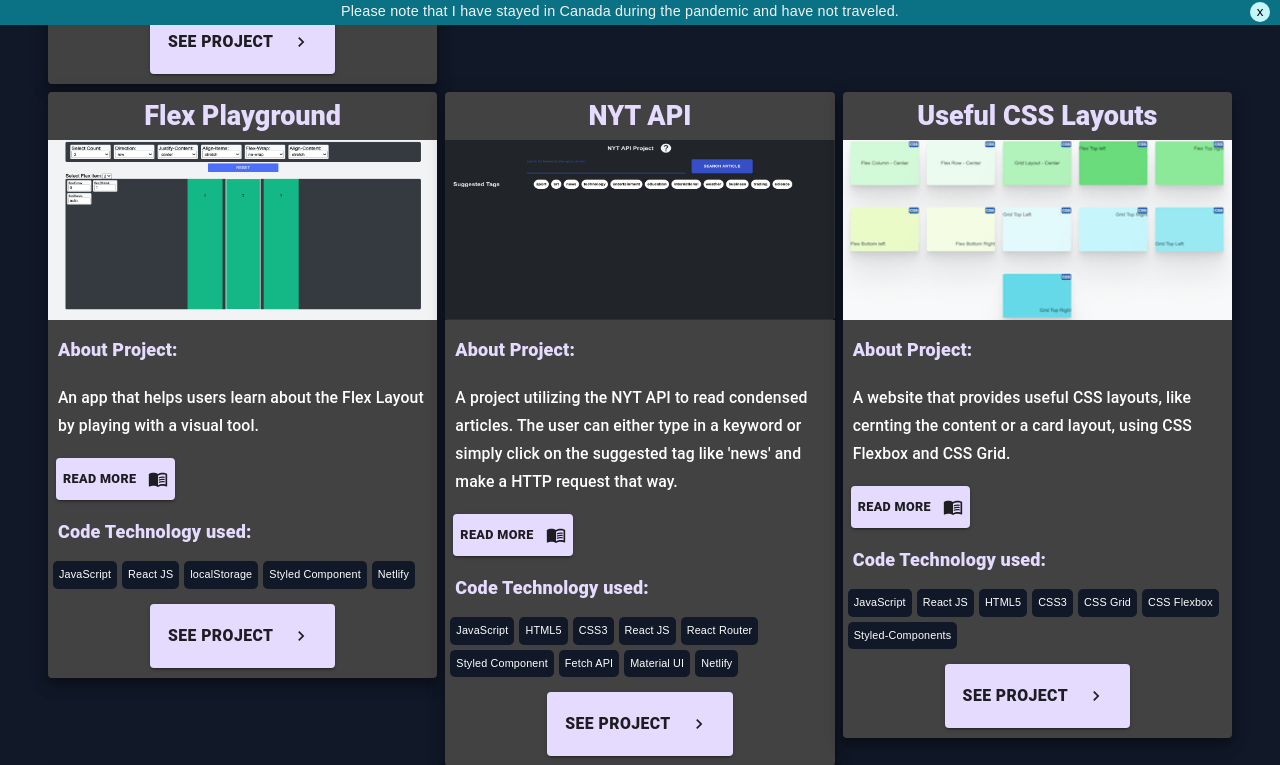
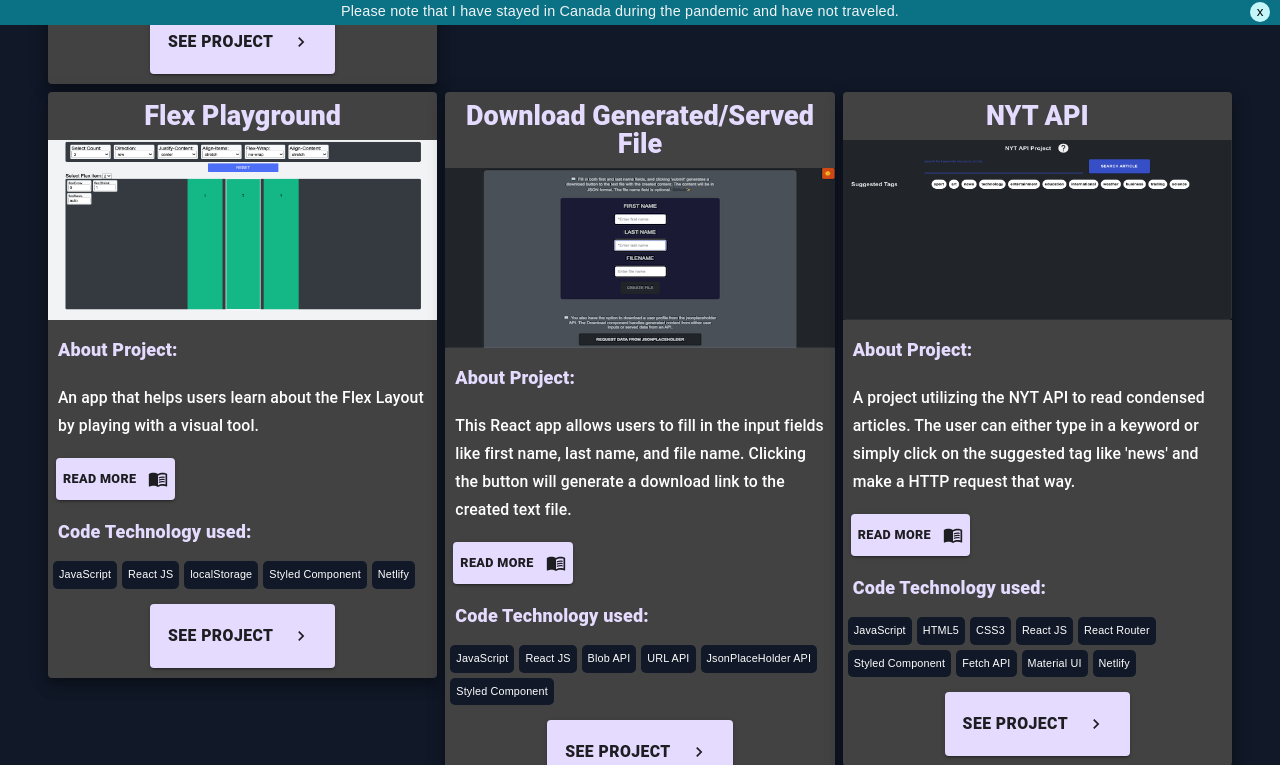
Before and after one commit to YutaMoriJP/Portfolio, a React (Create React App) app: page /project in a window 1280 px wide. Shown: the part 775-1540 px from the top of the page. Built offline with nearby package versions, Linux system fonts and the light colour scheme.

Commit message:
added download project

```diff
--- a/src/data/project.js
+++ b/src/data/project.js
@@ -14,6 +14,7 @@ import usefulCSS from "../Images/css.png";
 import clipboard from "../Images/clipboard.png";
 import hooks from "../Images/hooks.png";
 import components from "../Images/components.png";
+import downloadfile from "../Images/downloadfile.png";
 
 import { v4 as uuidv4 } from "uuid";
 
@@ -105,6 +106,29 @@ const projects = [
       { tag: "localStorage", id: uuidv4() },
       { tag: "Styled Component", id: uuidv4() },
       { tag: "Netlify", id: uuidv4() },
+    ],
+  },
+  {
+    name: "Download Generated/Served File",
+    img: downloadfile,
+    id: uuidv4(),
+    url: "https://download-file-react.netlify.app/",
+    description:
+      "This React app allows users to fill in the input fields like first name, last name, and file name. Clicking the button will generate a download link to the created text file.",
+    details: [
+      {
+        title: "Download Generated/Served File:",
+        content:
+          "This React app allows users to fill in the input fields like first name, last name, and file name. Clicking the button will generate a download link to the created text file. The content is in JSON format. The important component accepts a URL prop that can either be a blob object or the location of the resource. If it's a resource URL, it will fetch the resource and call Response.blob() and allow the user to download the requested resource. The Fetch button below the form sends an HTTP GET request to the jsonplaceholder API and generates a download link to the fetched content. ",
+      },
+    ],
+    tags: [
+      { tag: "JavaScript", id: uuidv4() },
+      { tag: "React JS", id: uuidv4() },
+      { tag: "Blob API", id: uuidv4() },
+      { tag: "URL API", id: uuidv4() },
+      { tag: "JsonPlaceHolder API", id: uuidv4() },
+      { tag: "Styled Component", id: uuidv4() },
     ],
   },
   {
```
Also changed, not shown: src/Images/downloadfile.png (added).
